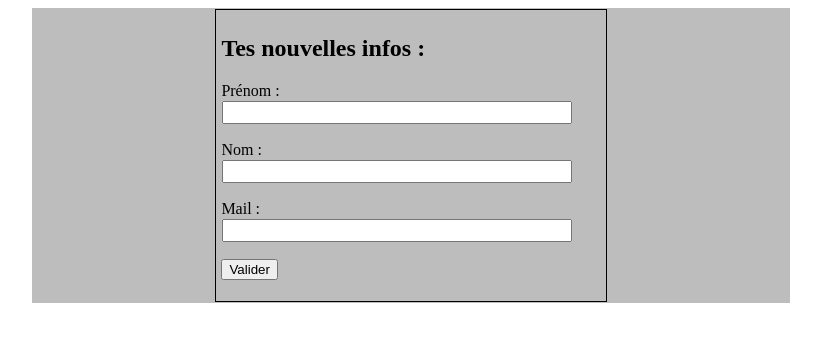
After one commit to adatechschool/projet-collectif---reseau-social-php-duo_php, a PHP site: page /accueil/profil/modification.php in a window 1280 px wide. The commit adds this page. Shown: the top 342 px of the page, without its empty margins (229-1050 px from the left). Run offline with PHP 8.4, Linux system fonts and the light colour scheme.

Commit message:
1st step modification d'info possible profil

```diff
--- /dev/null
+++ b/accueil/profil/modification.php
@@ -0,0 +1,21 @@
+<!DOCTYPE html>
+<html lang="en">
+<head>
+    <meta charset="UTF-8">
+    <meta http-equiv="X-UA-Compatible" content="IE=edge">
+    <meta name="viewport" content="width=device-width, initial-scale=1.0">
+    <link rel="stylesheet" href="style_profil.css">
+    <title>Document</title>
+</head>
+<body>
+<div class="infos_modif">
+    <form action="confirmation_modif.php" method="POST" class="form_modif">
+        <h2>Tes nouvelles infos :</h2>
+        <p>Prénom : <br><input type="text" name="newPrenom" class="newInput"></p>
+        <p>Nom : <br><input type="text" name="newNom" class="newInput"></p>
+        <p>Mail : <br><input type="text" name="newMail" class="newInput"></p>
+        <p><input type="submit" value="Valider"></p>
+    </form>
+</div>
+</body>
+</html>
--- /dev/null
+++ b/accueil/profil/style_profil.css
@@ -0,0 +1,26 @@
+body{
+    display: flex;
+    align-items: center;
+    justify-content: center;
+}
+
+.infos_modif{
+    background-color: rgb(189, 189, 189);
+    display : flex;
+    justify-content: center;
+    align-items: center;
+    width : 60%;
+}
+
+.form_modif{
+    border : 1px solid black;
+    padding: 5px;
+    width :50%;
+    margin: 1px;
+}
+
+.newInput{
+    width: 90%;
+    padding: 2px;
+    margin: 1px;
+}
```
Also changed, not shown: accueil/accueil.php (+3 -12 lines), accueil/profil/confirmation_modif.php (added, +22 -0 lines), accueil/profil/profil.php (+14 -39 lines), accueil/profil/modify_icon.png (added).
